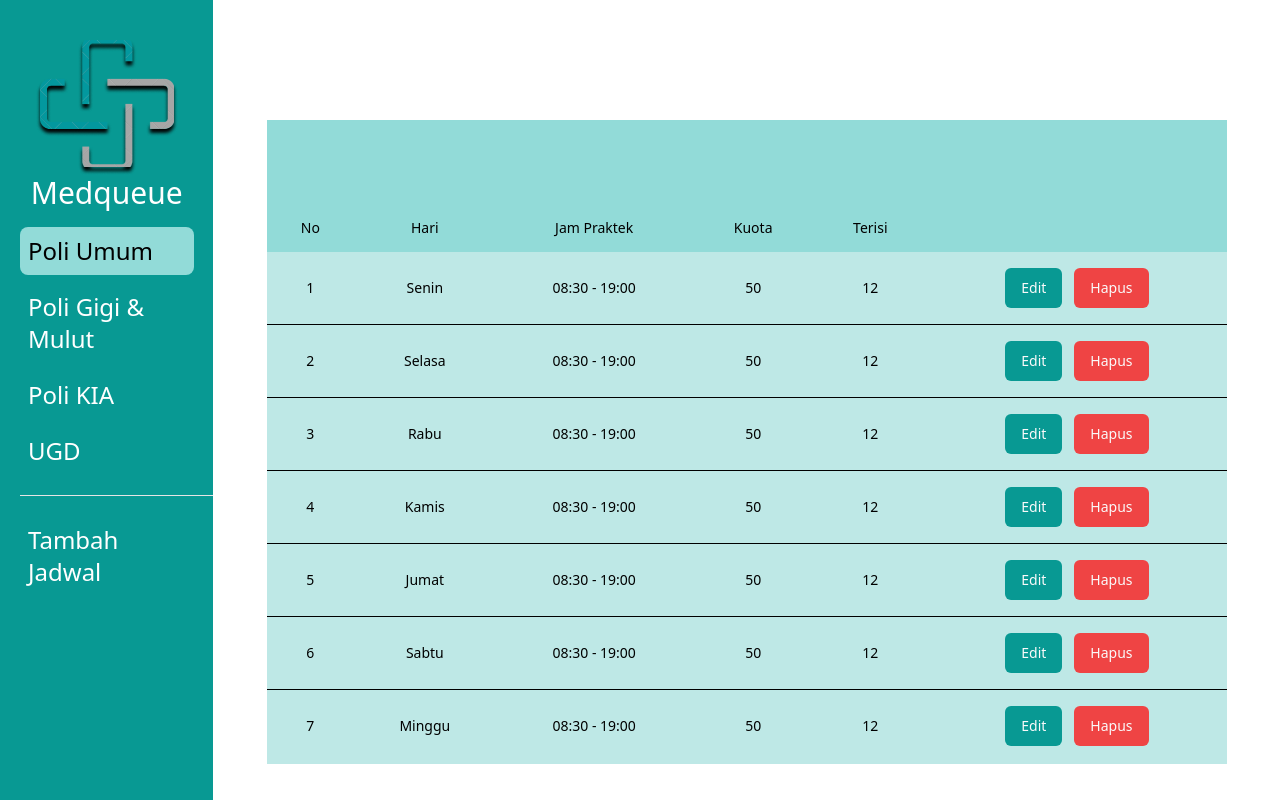
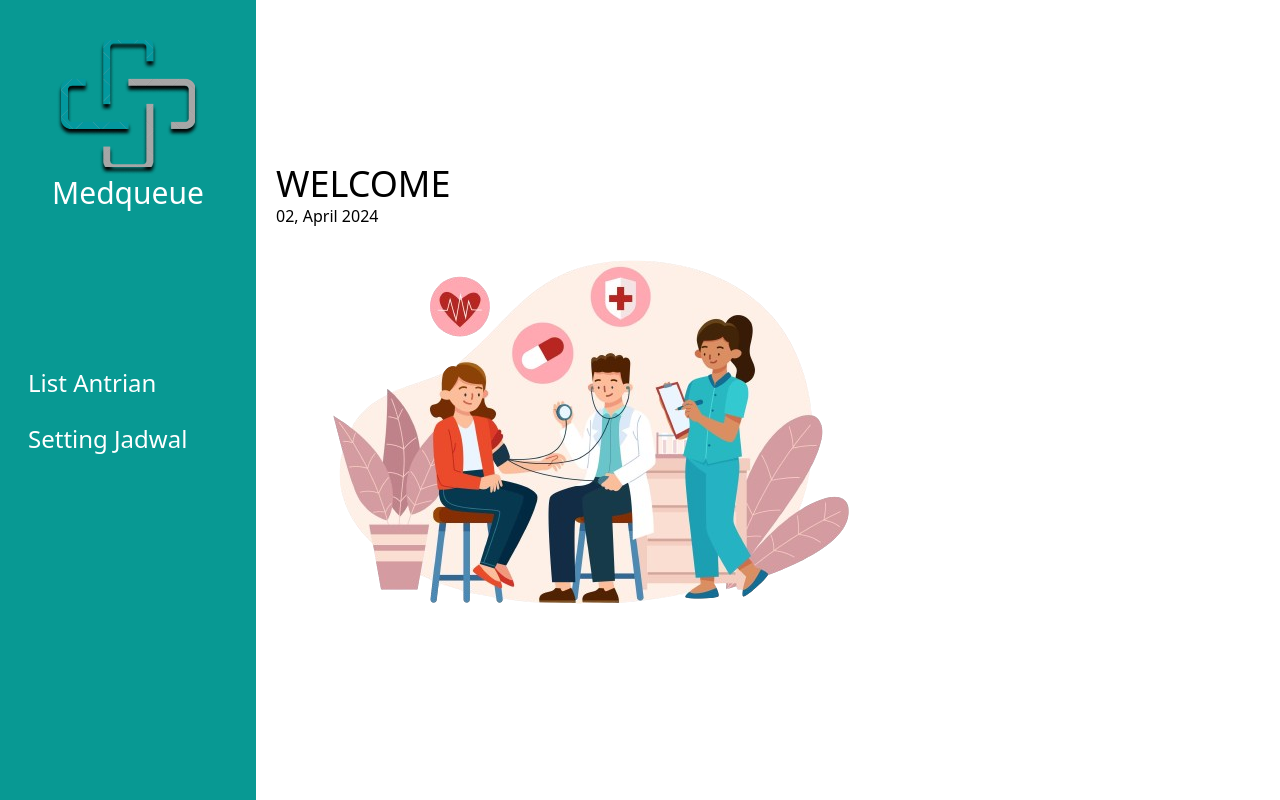
Before and after one commit to Medqueue-Alta/Medqueue-FE, a React (Vite) app: page / in a window 1280 px wide. Built offline with nearby package versions, Linux system fonts and the light colour scheme.

Commit message:
feat: add dashboard pages

```diff
--- a/package.json
+++ b/package.json
@@ -19,6 +19,7 @@
     "lucide-react": "^0.363.0",
     "react": "^18.2.0",
     "react-dom": "^18.2.0",
+    "react-router-dom": "^6.22.3",
     "tailwind-merge": "^2.2.2",
     "tailwindcss-animate": "^1.0.7"
   },
--- a/src/App.tsx
+++ b/src/App.tsx
@@ -1,14 +1,15 @@
 // import AddFaskesSchedule from "./pages/AddFaskesSchedule"
 
 // import FaskesQueue from "./pages/FaskesQueue"
-import FaskesSchedule from "./pages/FaskesSchedule"
+import FaskesHome from "./pages/FaskesHome"
+// import FaskesSchedule from "./pages/FaskesSchedule"
 
 
 
 
 function App() {
 
-  return <FaskesSchedule />
+  return <FaskesHome />
 }
 
 export default App
--- /dev/null
+++ b/src/pages/FaskesHome.tsx
@@ -0,0 +1,27 @@
+import FaskesLayout from "@/components/FaskesLayout"
+import FaskesSidebar from "@/components/FaskesSidebar"
+import Vector from "@/assets/vector.png"
+
+const FaskesHome = () => {
+  return (
+   <FaskesLayout>
+        <FaskesSidebar>
+        <ul className="flex flex-col justify-center pl-5 h-full gap-2">
+            <div className="cursor-pointer p-2 max-w-[90%] rounded-lg">
+                <li className="text-white text-2xl">List Antrian</li>
+            </div>
+            <div className="cursor-pointer p-2 max-w-[90%] rounded-lg">
+                <li className="text-white text-2xl">Setting Jadwal</li>
+            </div>
+        </ul>
+        </FaskesSidebar>
+        <div className="ml-5">
+            <h1 className="text-4xl">WELCOME</h1>
+            <h3>02, April 2024</h3>
+            <img src={Vector}/>
+        </div>
+   </FaskesLayout>
+  )
+}
+
+export default FaskesHome
```
Also changed, not shown: src/assets/vector.png (added), 1 other file (tests, documents, lock files or other folders).
